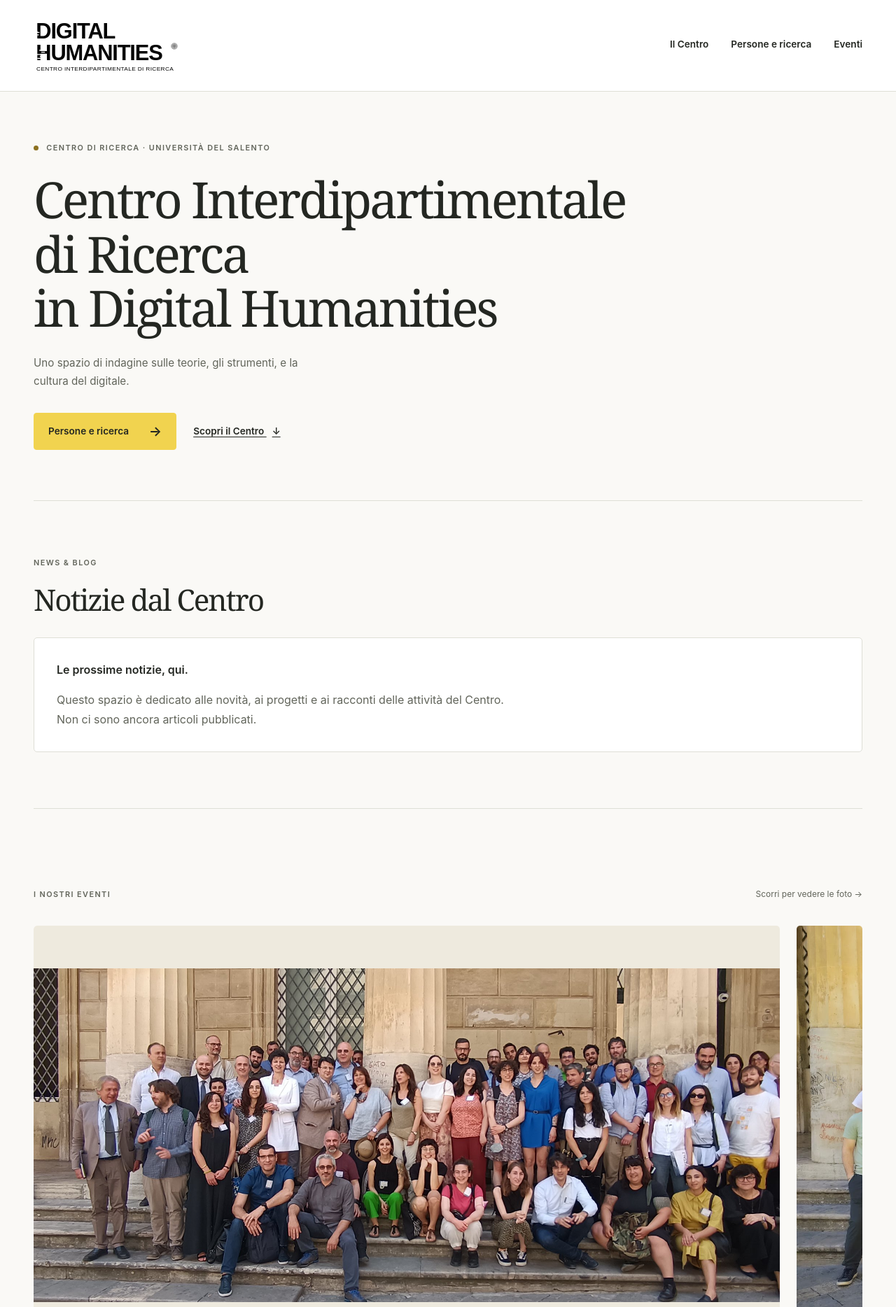
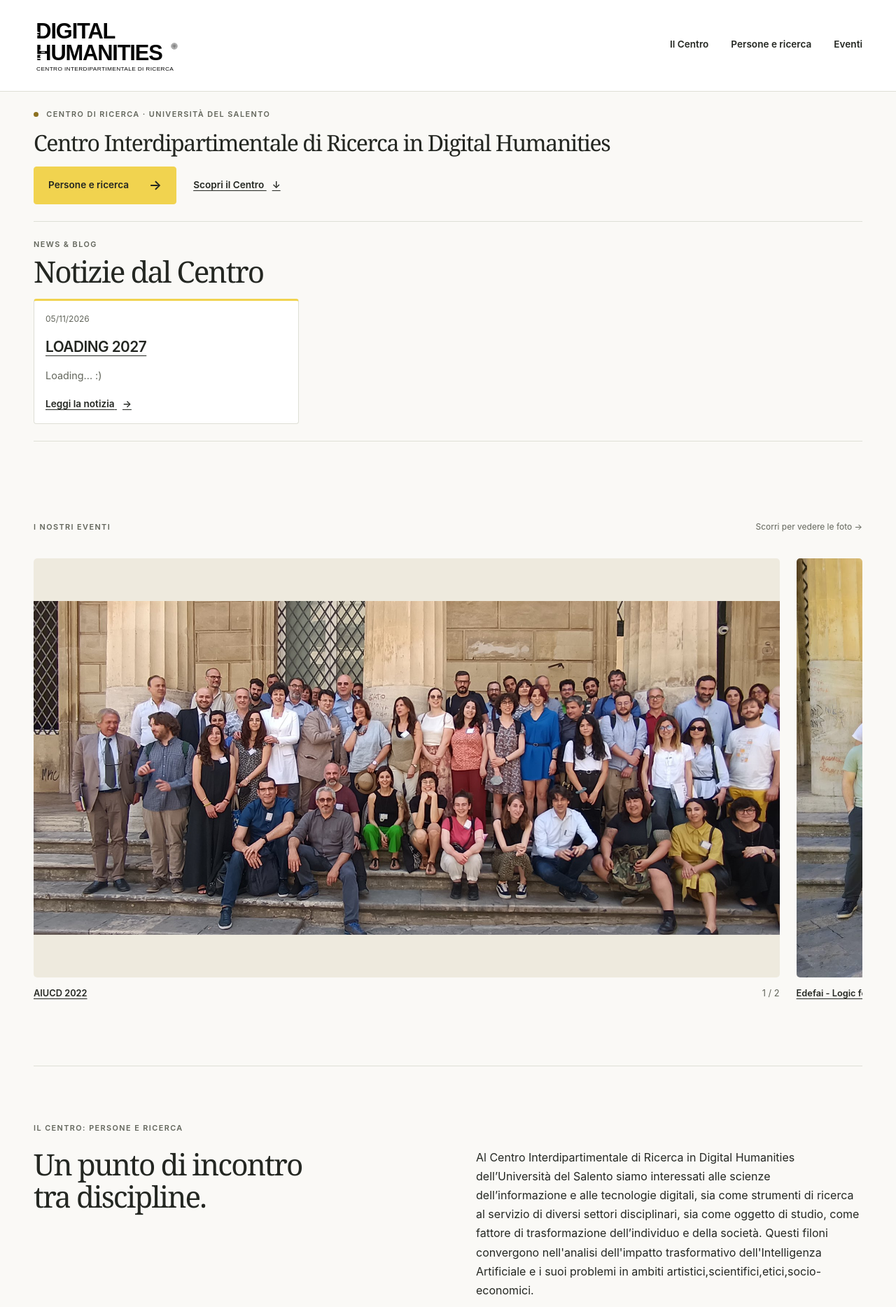
Before and after one commit to centrodh-unisalento/centrodh-unisalento.github.io, a Jekyll site: the page built from index.html, in a window 1280 px wide. Shown: the top 1868 px of the page at 70% size. Built offline with Jekyll 4.4.1, drawn with Linux system fonts in a browser that asks for light colours.

Commit message:
Compact homepage title and feature Loading 2027 news
Co-authored-by: Copilot <223556219+Copilot@users.noreply.github.com>

```diff
--- a/_layouts/default.html
+++ b/_layouts/default.html
@@ -8,7 +8,7 @@
   </head>
   <body>
     {% include header.html %}
-    <main id="contenuto" class="page-content" tabindex="-1">
+    <main id="contenuto" class="page-content{% if page.url == '/' %} home-content{% endif %}" tabindex="-1">
       <div class="wrapper">
         {{ content }}
       </div>
--- /dev/null
+++ b/_posts/2026-11-05-loading-2027.md
@@ -0,0 +1,7 @@
+---
+layout: post
+title: "LOADING 2027"
+date: 2026-11-05
+---
+
+<p>Loading... :)</p>
--- a/assets/main.scss
+++ b/assets/main.scss
@@ -39,15 +39,16 @@ section { scroll-margin-top: 2rem; }
 .main-nav a { display: flex; align-items: center; min-height: 44px; padding: .35rem 0; text-decoration: none; border-bottom: 2px solid transparent; }
 .main-nav a:hover, .main-nav a[aria-current="page"] { border-color: $ink; }
 .page-content { padding-top: 3rem; }
-.hero { padding-bottom: 3rem; border-bottom: 1px solid $line; }
-.hero-copy { max-width: 900px; padding: 1.5rem 0; }
+.page-content.home-content { padding-top: 1.5rem; }
+.hero { padding-bottom: 1.5rem; border-bottom: 1px solid $line; }
+.hero-copy { padding: 0; }
 .eyebrow { color: $muted; font-size: .68rem; line-height: 1.5; text-transform: uppercase; font-weight: 600; letter-spacing: .13em; }
 .status-dot { display: inline-block; width: 7px; height: 7px; margin-right: .45rem; border-radius: 50%; background: #8c7120; vertical-align: middle; }
-.hero h1 { margin: 1.7rem 0; }
+.hero h1 { margin: .75rem 0; font-size: clamp(1.1rem, 2.5vw, 2rem); }
 .hero h1 em, .people-hero h1 em { color: #806519; }
 .hero-description { font-size: 1.05rem; line-height: 1.5; font-weight: 600; }
 .hero-intro { max-width: 40ch; color: $muted; font-size: .95rem; }
-.hero-actions { display: flex; align-items: center; flex-wrap: wrap; gap: 1.5rem; margin-top: 2rem; }
+.hero-actions { display: flex; align-items: center; flex-wrap: wrap; gap: 1.5rem; margin-top: 1rem; }
 .photo-reel-heading { display: flex; align-items: baseline; justify-content: space-between; flex-wrap: wrap; gap: .5rem 1rem; margin-top: 2rem; margin-bottom: 1rem; }
 .photo-reel-heading p { margin: 0; }
 .photo-reel-heading > p:last-child { color: $muted; font-size: .75rem; }
@@ -63,6 +64,11 @@ section { scroll-margin-top: 2rem; }
 .text-link { font-size: .85rem; font-weight: 600; }
 .text-link span { margin-left: .5rem; }
 .content-section { padding: 5rem 0; border-bottom: 1px solid $line; }
+.hero + #news { padding-block: 1.5rem; }
+.hero + #news .section-heading { margin-bottom: 1rem; }
+.hero + #news h2 { font-size: clamp(1.5rem, 3.3vw, 2.9rem); }
+.hero + #news .eyebrow { margin-bottom: .5rem; }
+.hero + #news .news-card { padding: 1rem; }
 .intro-section, .feature-section { display: grid; grid-template-columns: 1fr 1fr; gap: 5rem; }
 .content-section .eyebrow { margin-bottom: 1.3rem; }
 .section-copy { padding-top: 2.3rem; }
@@ -145,7 +151,6 @@ section { scroll-margin-top: 2rem; }
   .brand { width: 175px; }
   .main-nav { gap: 1rem; font-size: .8rem; }
   .hero-copy { padding: 0; }
-  .hero h1 { font-size: clamp(3.4rem, 9vw, 4.5rem); }
   .intro-section, .feature-section { grid-template-columns: 1fr; gap: 1rem; }
   .news-grid { grid-template-columns: 1fr; }
   .section-copy { padding-top: 0; }
@@ -160,10 +165,11 @@ section { scroll-margin-top: 2rem; }
   .brand { width: 180px; }
   .main-nav { width: 100%; justify-content: space-between; gap: .5rem; }
   .page-content { padding-top: 2rem; }
-  .hero h1 { margin-block: 1.3rem; }
   .hero-description { font-size: .95rem; }
   .hero .eyebrow { font-size: .6rem; letter-spacing: .06em; }
-  .hero-actions { gap: 1rem; }
+  .hero-actions { gap: .5rem; }
+  .hero-actions .button { gap: .5rem; padding: .6rem; font-size: .75rem; }
+  .hero-actions .text-link { font-size: .75rem; }
   .feature-link, .empty-state { padding: 1.5rem; }
   .feature-link-title { font-size: 2.4rem; }
   .footer-inner, .footer-bottom { flex-direction: column; }
--- a/index.html
+++ b/index.html
@@ -6,8 +6,7 @@ title: Umanesimo e digitale, in dialogo
 <section class="hero" aria-labelledby="titolo">
   <div class="hero-copy">
     <p class="eyebrow"><span class="status-dot" aria-hidden="true"></span> Centro di ricerca · Università del Salento</p>
-    <h1 id="titolo"> Centro Interdipartimentale di Ricerca<br>in Digital Humanities </em></h1>
-    <p class="hero-intro">Uno spazio di indagine sulle teorie, gli strumenti, e la cultura del digitale. </p>
+    <h1 id="titolo">Centro Interdipartimentale di Ricerca in Digital Humanities</h1>
     <div class="hero-actions">
       <a class="button" href="{{ '/persone/' | relative_url }}">Persone e ricerca <span aria-hidden="true">→</span></a>
       <a class="text-link" href="#centro">Scopri il Centro <span aria-hidden="true">↓</span></a>
```
Also changed, not shown: README.md.
